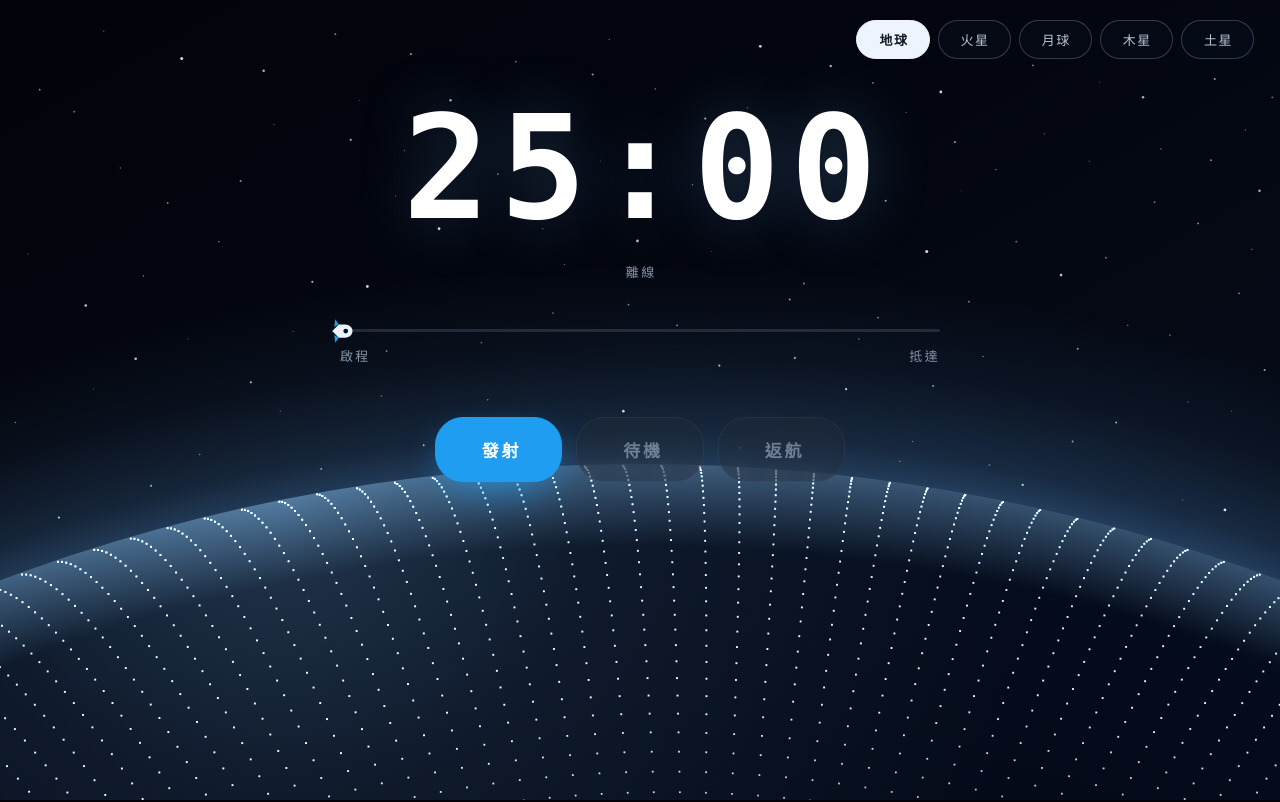
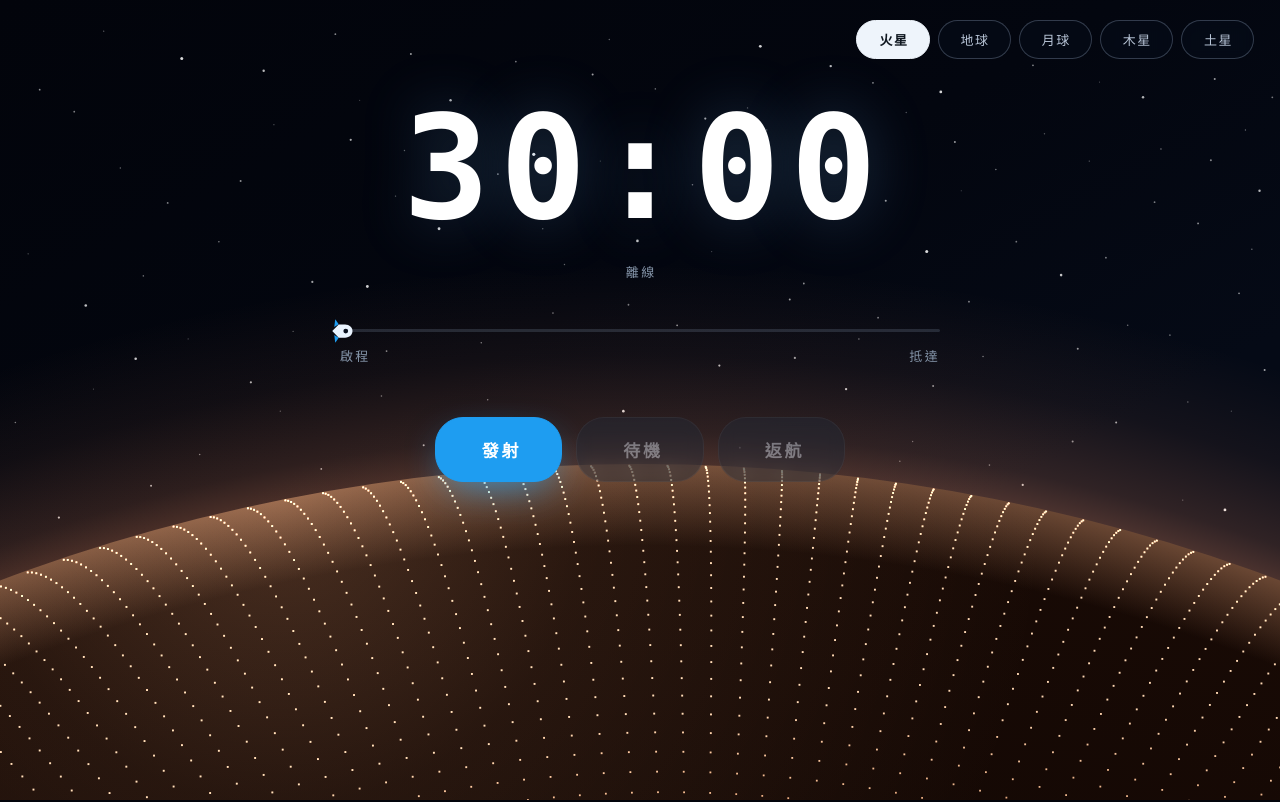
Before and after one commit to zoeyccyolo-create/mission-timer, a plain HTML site: page index.html in a window 1280 px wide. Drawn offline with Linux system fonts and the light colour scheme; no server answers; animation ran at ten frames a second.

Commit message:
把火星排在第一個並設為預設展示星球
- 切換列順序改為 火星／地球／月球／木星／土星
- 載入時預設選中火星，倒數為 30:00
- HTML 內的初始時間與標題同步改成 30:00，避免載入瞬間閃過 25:00

Co-Authored-By: Claude Opus 5 <noreply@anthropic.com>

```diff
--- a/index.html
+++ b/index.html
@@ -3,7 +3,7 @@
 <head>
 <meta charset="UTF-8" />
 <meta name="viewport" content="width=device-width, initial-scale=1, viewport-fit=cover" />
-<title>任務計時器 · 25:00</title>
+<title>任務計時器 · 30:00</title>
 <style>
   :root{
     --accent:#1e9df1;
@@ -204,15 +204,15 @@
 <canvas id="sky" aria-hidden="true"></canvas>
 
 <nav class="planets" id="planets" role="tablist" aria-label="目的地星球">
-  <button class="chip" type="button" role="tab" data-planet="earth"   aria-selected="true">地球</button>
-  <button class="chip" type="button" role="tab" data-planet="mars"    aria-selected="false">火星</button>
+  <button class="chip" type="button" role="tab" data-planet="mars"    aria-selected="true">火星</button>
+  <button class="chip" type="button" role="tab" data-planet="earth"   aria-selected="false">地球</button>
   <button class="chip" type="button" role="tab" data-planet="moon"    aria-selected="false">月球</button>
   <button class="chip" type="button" role="tab" data-planet="jupiter" aria-selected="false">木星</button>
   <button class="chip" type="button" role="tab" data-planet="saturn"  aria-selected="false">土星</button>
 </nav>
 
 <main>
-  <div id="clock" class="clock" role="timer" aria-live="off">25:00</div>
+  <div id="clock" class="clock" role="timer" aria-live="off">30:00</div>
   <p id="status" class="sr-only" aria-live="polite">待機中</p>
   <p id="sun" class="sun"></p>
 
@@ -287,17 +287,17 @@
 
   /* ───────── 星球設定：外觀 + 各自的任務時長 ───────── */
   var PLANETS = {
+    mars:{
+      label:'火星', minutes:30,
+      ramp:[[28,10,6],[96,40,20],[198,106,54],[255,216,180]],
+      halo:'255,146,88', limb:'255,190,144',
+      body:['#0a0402','#180a05'], bands:0.05, spin:0.0000068
+    },
     earth:{
       label:'地球', minutes:25,
       ramp:[[6,14,34],[26,70,122],[94,178,218],[228,246,255]],
       halo:'110,186,255', limb:'150,214,255',
       body:['#01030a','#050c1c'], bands:0, spin:0.0000075
-    },
-    mars:{
-      label:'火星', minutes:30,
-      ramp:[[28,10,6],[96,40,20],[198,106,54],[255,216,180]],
-      halo:'255,146,88', limb:'255,190,144',
-      body:['#0a0402','#180a05'], bands:0.05, spin:0.0000068
     },
     moon:{
       label:'月球', minutes:15,
@@ -318,7 +318,7 @@
       body:['#0a0803','#1b1509'], bands:0.16, spin:0.0000115
     }
   };
-  var current = 'earth';
+  var current = 'mars';
 
   /* ───────── 星球幾何 ───────── */
   var cvs = document.getElementById('sky');
```
Also changed, not shown: 圖片 1.png (added), 圖片 2.png (added), 1 other file.
